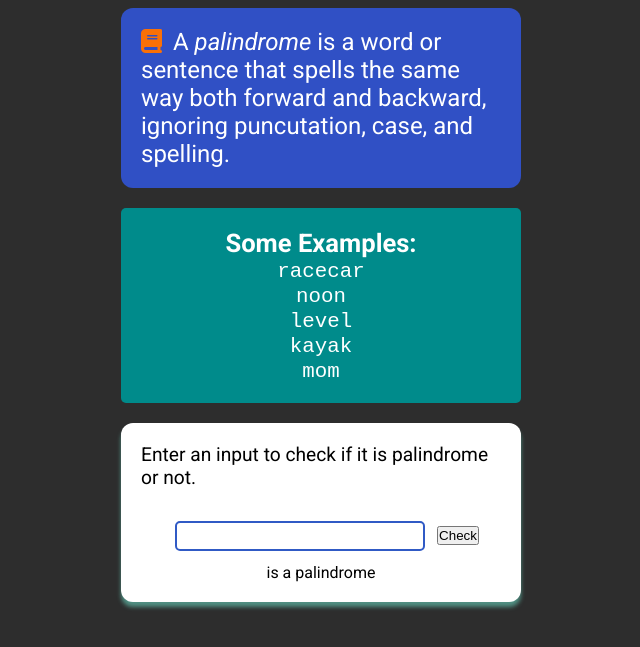
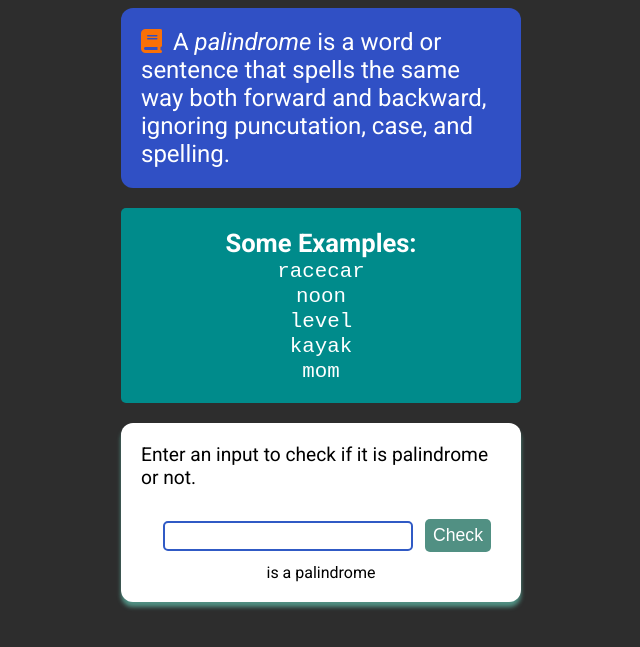
Before and after one commit to dipen223/palindromeChecker, a plain HTML site: page index.html in a window 1280 px wide. Shown: the part 139-786 px from the top of the page, without its empty margins (319-959 px from the left). Drawn offline with Linux system fonts and the light colour scheme.

Commit message:
Style check button
Increase the inner spacing using padding and modified the background-color.Rounded corners are included,and font-size is increased to make it more readable

```diff
--- a/styles.css
+++ b/styles.css
@@ -94,3 +94,12 @@ body{
     font-size: 1.2rem;
 
 }
+#check-btn{
+    padding:.35em .45em;
+    background-color:rgb(81, 144, 131);
+    color:#fff;
+    border:none;
+    border-radius: 5px;
+    font-size: 1.1rem;
+
+}
```
